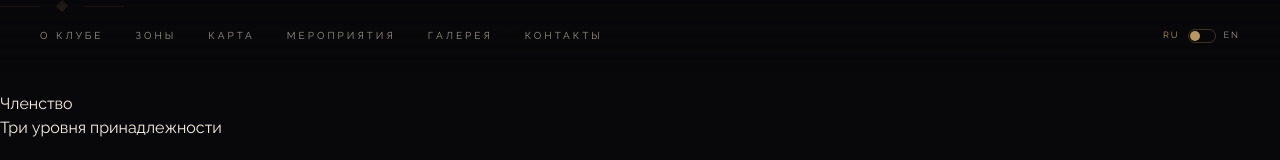
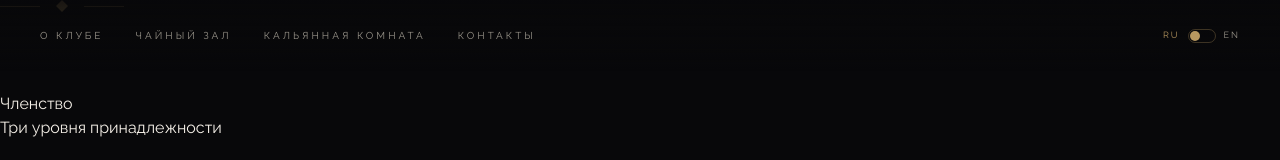
Before and after one commit to andrewsatorim/Kod-1847, a Next.js app: page /club in a window 1280 px wide. Shown: the top 160 px of the page. Built offline with nearby package versions, Linux system fonts and the light colour scheme.

Commit message:
fix: update nav with Tea Room and Hookah Room links

```diff
--- a/src/components/Header.tsx
+++ b/src/components/Header.tsx
@@ -21,10 +21,8 @@ export default function Header() {
 
   const navLinks = [
     { href: "/#about", labelRu: "\u041e \u043a\u043b\u0443\u0431\u0435", labelEn: "About" },
-    { href: "/#zones", labelRu: "\u0417\u043e\u043d\u044b", labelEn: "Zones" },
-    { href: "/menu", labelRu: "\u041a\u0430\u0440\u0442\u0430", labelEn: "Menu" },
-    { href: "/events", labelRu: "\u041c\u0435\u0440\u043e\u043f\u0440\u0438\u044f\u0442\u0438\u044f", labelEn: "Events" },
-    { href: "/#gallery", labelRu: "\u0413\u0430\u043b\u0435\u0440\u0435\u044f", labelEn: "Gallery" },
+    { href: "/tea-room", labelRu: "\u0427\u0430\u0439\u043d\u044b\u0439 \u0437\u0430\u043b", labelEn: "Tea Room" },
+    { href: "/hookah-room", labelRu: "\u041a\u0430\u043b\u044c\u044f\u043d\u043d\u0430\u044f \u043a\u043e\u043c\u043d\u0430\u0442\u0430", labelEn: "Hookah Room" },
     { href: "/#contacts", labelRu: "\u041a\u043e\u043d\u0442\u0430\u043a\u0442\u044b", labelEn: "Contact" },
   ];
 
```
